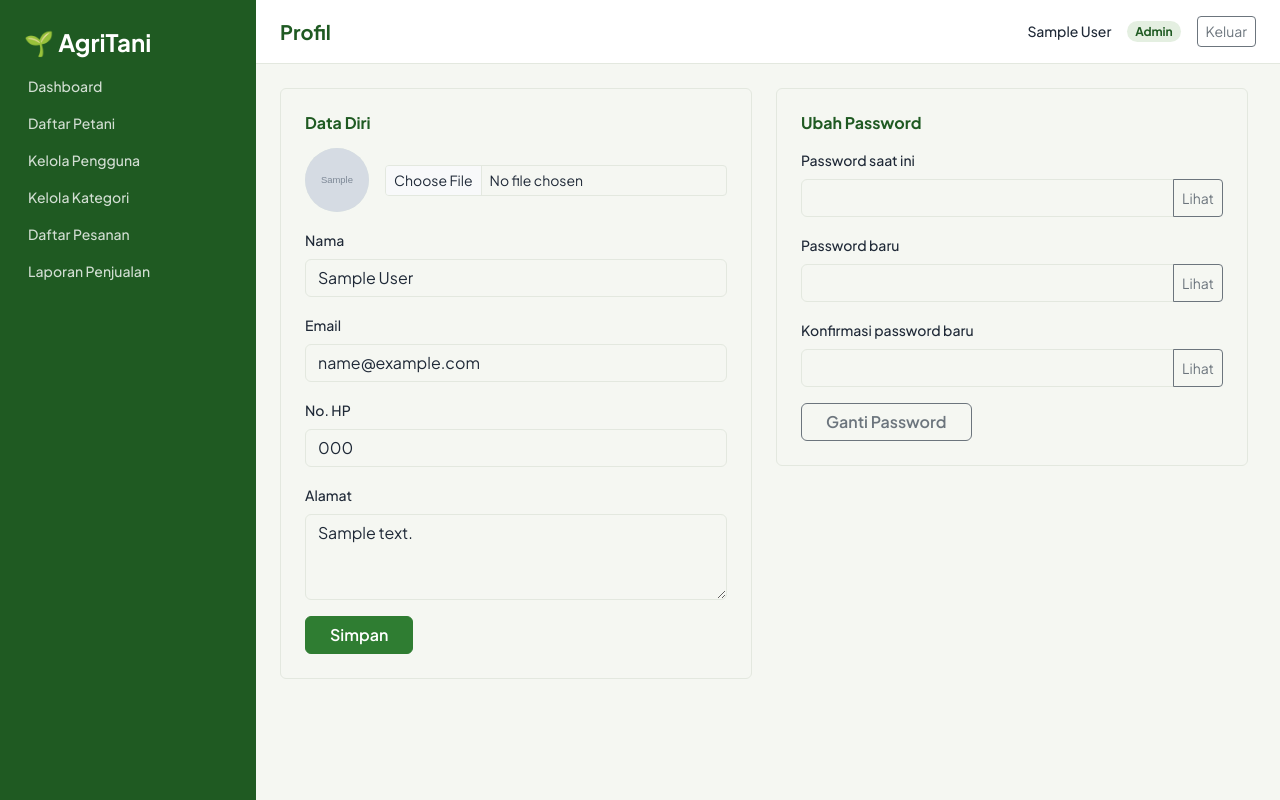
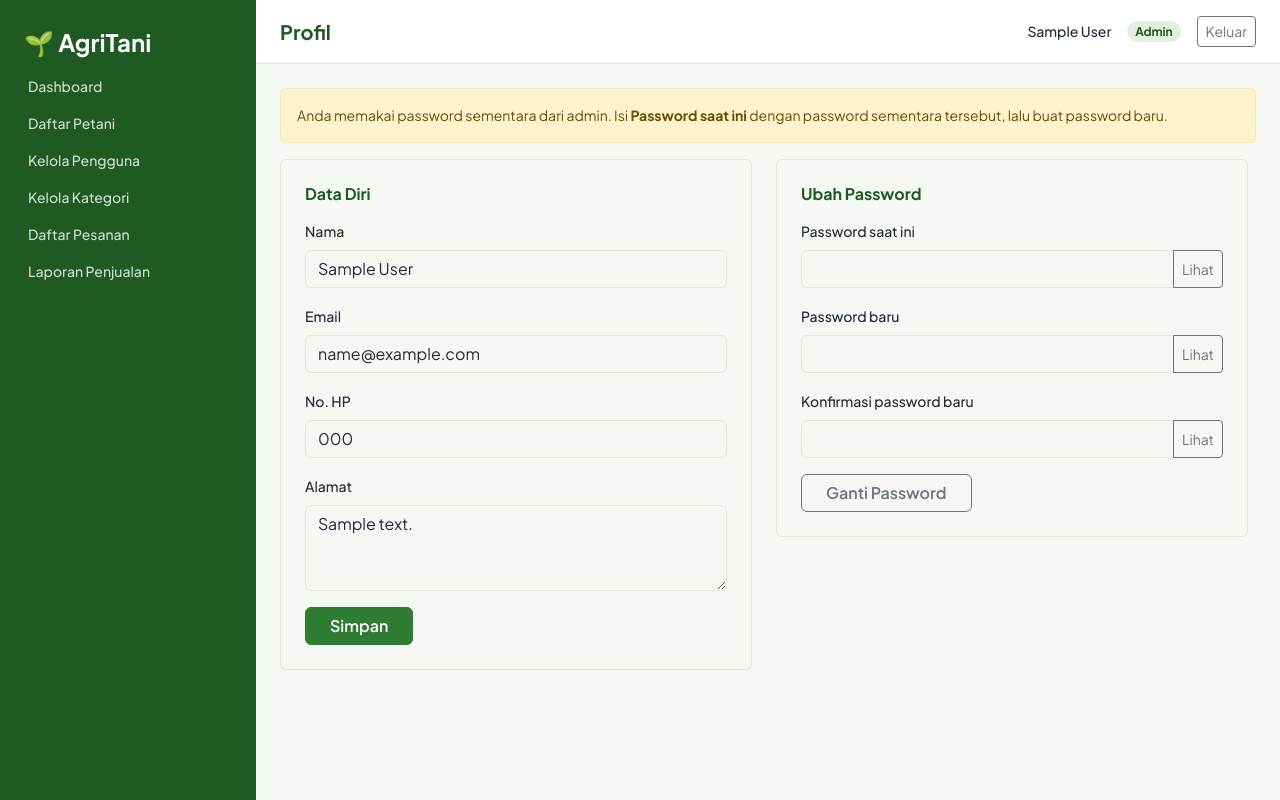
Before and after one commit to mochammadilham55/agritani-example, a Laravel app: page /profil in a window 1280 px wide. Run offline with Laravel 12, Linux system fonts and the light colour scheme; a user stored in the database is signed in; tables that the repository leaves empty hold one stand-in row (values such as "Sample post"); grey boxes marked "Sample" are stand-in pictures; some libraries are stand-ins or nearby versions.

Commit message:
Hapus fitur foto profil pengguna
- Input foto di halaman profil dan logika unggahnya dihapus
- Migration baru menghapus kolom users.photo
- Tes, README, PRD, panduan belajar, dan file ERD disesuaikan

Claude-Session: https://claude.ai/code/session_01XYPUis2iuyCgLLJwFea5Zc

```diff
--- a/app/Http/Controllers/ProfileController.php
+++ b/app/Http/Controllers/ProfileController.php
@@ -4,7 +4,6 @@ namespace App\Http\Controllers;
 
 use Illuminate\Http\RedirectResponse;
 use Illuminate\Http\Request;
-use Illuminate\Support\Facades\Storage;
 use Illuminate\Validation\Rule;
 use Illuminate\Validation\Rules\Password;
 
@@ -27,7 +26,6 @@ class ProfileController extends Controller
             'bank_name' => [Rule::requiredIf($user->isPetani()), 'nullable', 'string', 'max:50'],
             'bank_account_number' => [Rule::requiredIf($user->isPetani()), 'nullable', 'regex:/^[0-9]{6,30}$/'],
             'bank_account_name' => [Rule::requiredIf($user->isPetani()), 'nullable', 'string', 'max:255'],
-            'photo' => ['nullable', 'image', 'mimes:jpg,jpeg,png,webp', 'max:2048'],
         ], [
             'bank_name.required' => 'Nama bank wajib diisi untuk petani.',
             'bank_account_number.required' => 'Nomor rekening wajib diisi untuk petani.',
@@ -38,15 +36,6 @@ class ProfileController extends Controller
         // Pembeli dan admin tidak menyimpan data rekening.
         if (! $user->isPetani()) {
             unset($data['bank_name'], $data['bank_account_number'], $data['bank_account_name']);
-        }
-
-        unset($data['photo']);
-
-        if ($request->hasFile('photo')) {
-            if ($user->photo) {
-                Storage::disk('public')->delete($user->photo);
-            }
-            $data['photo'] = $request->file('photo')->store('photos', 'public');
         }
 
         $user->update($data); // role & is_active tidak ada di $data, jadi tidak bisa diubah dari sini
--- a/app/Models/User.php
+++ b/app/Models/User.php
@@ -11,7 +11,7 @@ use Illuminate\Database\Eloquent\Relations\HasMany;
 use Illuminate\Foundation\Auth\User as Authenticatable;
 use Illuminate\Notifications\Notifiable;
 
-#[Fillable(['name', 'email', 'password', 'role', 'phone', 'address', 'bank_name', 'bank_account_number', 'bank_account_name', 'photo', 'is_active', 'must_change_password'])]
+#[Fillable(['name', 'email', 'password', 'role', 'phone', 'address', 'bank_name', 'bank_account_number', 'bank_account_name', 'is_active', 'must_change_password'])]
 #[Hidden(['password', 'remember_token'])]
 class User extends Authenticatable
 {
--- a/docs/erd/agritani_erd.sql
+++ b/docs/erd/agritani_erd.sql
@@ -26,8 +26,8 @@ CREATE TABLE `users` (
   `bank_name` varchar(50) DEFAULT NULL,
   `bank_account_number` varchar(30) DEFAULT NULL,
   `bank_account_name` varchar(255) DEFAULT NULL,
-  `photo` varchar(255) DEFAULT NULL,
   `is_active` tinyint(1) NOT NULL DEFAULT '1',
+  `must_change_password` tinyint(1) NOT NULL DEFAULT '0',
   `remember_token` varchar(100) DEFAULT NULL,
   `created_at` timestamp NULL DEFAULT NULL,
   `updated_at` timestamp NULL DEFAULT NULL,
--- a/resources/views/profile/edit.blade.php
+++ b/resources/views/profile/edit.blade.php
@@ -9,20 +9,10 @@
     @endif
     <div class="row g-4" style="max-width: 62rem;">
         <div class="col-lg-6">
-            <form method="POST" action="{{ route('profile.update') }}" enctype="multipart/form-data" class="card">
+            <form method="POST" action="{{ route('profile.update') }}" class="card">
                 @csrf @method('PUT')
                 <div class="card-body p-4">
                     <h2 class="h6 fw-bold text-brand-dark mb-3">Data Diri</h2>
-
-                    <div class="d-flex align-items-center gap-3 mb-3">
-                        <div class="rounded-circle bg-role-bg d-flex align-items-center justify-content-center overflow-hidden fs-3 flex-shrink-0" style="width: 4rem; height: 4rem;">
-                            @if ($user->photo)<img src="{{ asset('storage/'.$user->photo) }}" alt="Foto profil" class="w-100 h-100 object-fit-cover">@endif
-                        </div>
-                        <div class="flex-grow-1">
-                            <input type="file" name="photo" accept="image/png,image/jpeg,image/webp" class="form-control form-control-sm">
-                            @error('photo')<div class="small text-danger mt-1">{{ $message }}</div>@enderror
-                        </div>
-                    </div>
 
                     @foreach ([['name', 'Nama', 'text'], ['email', 'Email', 'email'], ['phone', 'No. HP', 'text']] as [$f, $label, $type])
                         <div class="mb-3">
```
Also changed, not shown: docs/PANDUAN_BELAJAR.md (+1 -1 lines), docs/PRD_AgriTani.md (+2 -2 lines), tests/Feature/AkunAdmin/ProfilTest.php (+1 -6 lines), README.md, database/migrations/2026_03_02_000001_drop_photo_from_users_table.php (added), 1 other file.
